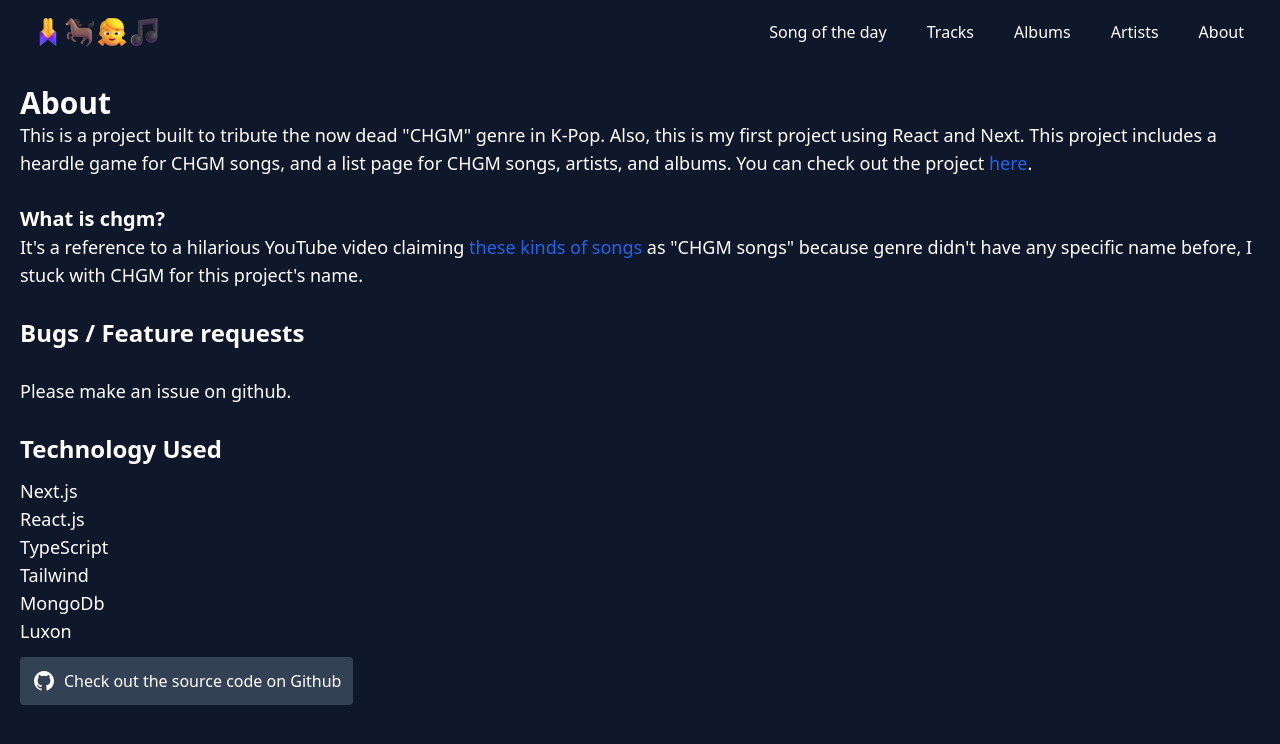
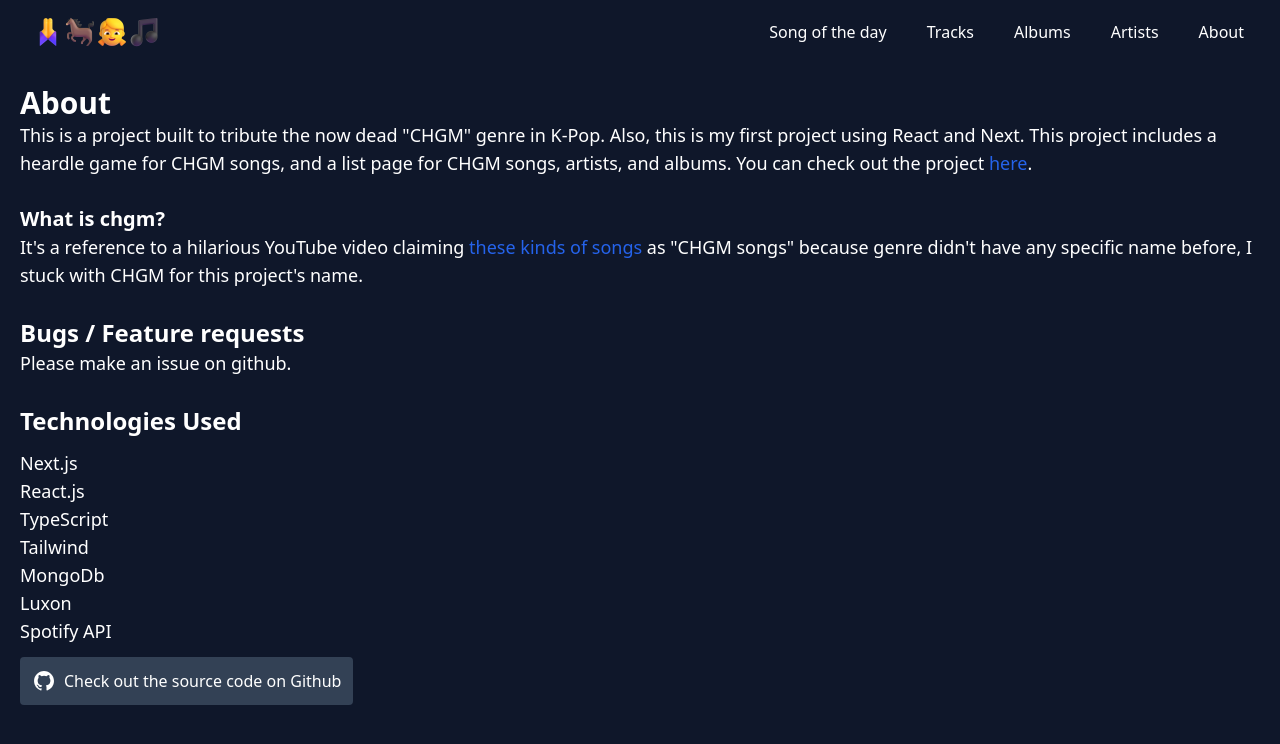
Before and after one commit to ShockTr/chgm, a Next.js app: page /about in a window 1280 px wide. Shown: the top 744 px of the page. Built offline with nearby package versions, Linux system fonts and the light colour scheme.

Commit message:
about changes

```diff
--- a/pages/about.tsx
+++ b/pages/about.tsx
@@ -18,10 +18,10 @@ const About: NextPageWithLayout = () => {
                 <h3 className="font-semibold text-xl">What is chgm?</h3>
                 It&apos;s a reference to a hilarious YouTube video claiming <a className="text-blue-600" href="https://open.spotify.com/playlist/2FONa0A7EaSDvAgck02s5s?si=58599d12695c4706">these kinds of songs</a> as &quot;CHGM songs&quot; because genre didn&apos;t have any specific name before, I stuck with CHGM for this project&apos;s name.<br/>
                 <br/>
-                <h2 className="font-semibold text-2xl">Bugs / Feature requests</h2><br/>
+                <h2 className="font-semibold text-2xl">Bugs / Feature requests</h2>
                 Please make an issue on github.<br/>
                 <br/>
-                <h2 className="font-semibold text-2xl">Technology Used</h2>
+                <h2 className="font-semibold text-2xl">Technologies Used</h2>
                 <ul className="pt-3">
                     <li>Next.js</li>
                     <li>React.js</li>
@@ -29,6 +29,7 @@ const About: NextPageWithLayout = () => {
                     <li>Tailwind</li>
                     <li>MongoDb</li>
                     <li>Luxon</li>
+                    <li>Spotify API</li>
                 </ul>
             </div>
             <div>
```
Also changed, not shown: 1 other file (tests, documents, lock files or other folders).
